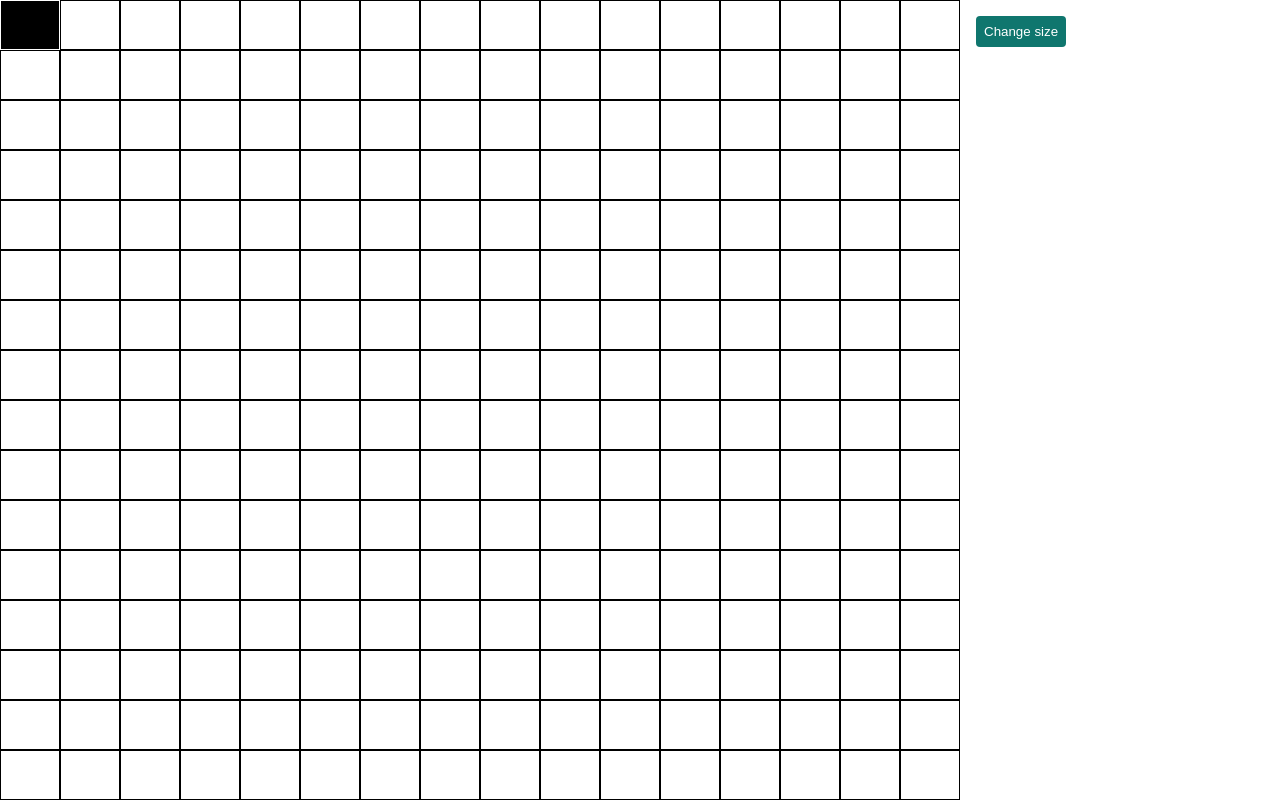
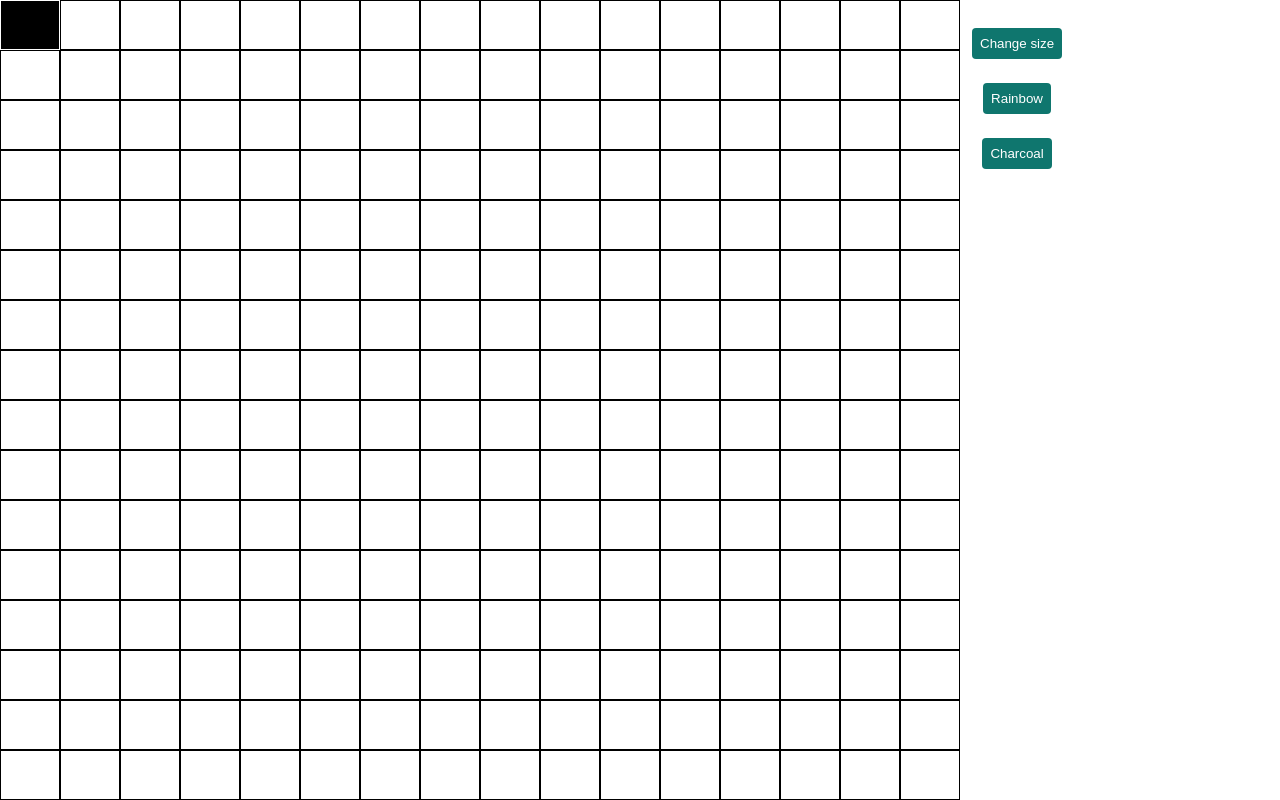
Before and after one commit to sosarivero/odin-etchasketch, a plain HTML site: page index.html in a window 1280 px wide. Drawn offline with Linux system fonts and the light colour scheme.

Commit message:
Add additional buttons for extra functionalities

```diff
--- a/index.html
+++ b/index.html
@@ -9,6 +9,16 @@
   </head>
   <body>
     <div id="container"></div>
-    <button value="Change size" id="size-changer">Change size</button>
+    <ul>
+      <li>
+        <button id="size-changer">Change size</button>
+      </li>
+      <li>
+        <button id="rainbow">Rainbow</button>
+      </li>
+      <li>
+        <button id="darken">Charcoal</button>
+      </li>
+    </ul>
   </body>
 </html>
--- a/script.js
+++ b/script.js
@@ -13,7 +13,7 @@ function createGrid(sideSize) {
       cellDiv.classList.add("cell");
 
       // Adds functionality to the cell
-      cellDiv.addEventListener("mouseover", () => paintCell(cellDiv));
+      cellDiv.addEventListener("mouseover", () => blackenCell(cellDiv));
 
       // Appends cell to the row
       rowDiv.appendChild(cellDiv);
@@ -23,7 +23,7 @@ function createGrid(sideSize) {
   CONTAINER.appendChild(board);
 }
 
-function paintCell(cellNode) {
+function blackenCell(cellNode) {
   cellNode.style.backgroundColor = "black";
   cellNode.style.border = "1px white solid";
 }
--- a/style.css
+++ b/style.css
@@ -27,14 +27,23 @@
     border: 1px black solid;
 }
 
-#size-changer {
+button {
     background-color: #0f766e;
     color: white;
     border: none;
     border-radius: 4px;
+    padding: 8px;
+    margin: 12px;
+}
+
+ul {
+    display: flex;
+    flex-direction: column;
+    justify-content: center;
+    align-items: center;
+    list-style: none;
     position: absolute;
     top: 0;
     left: 960px;
-    padding: 8px;
-    margin: 16px;
+    margin: 16px auto;
 }
```
